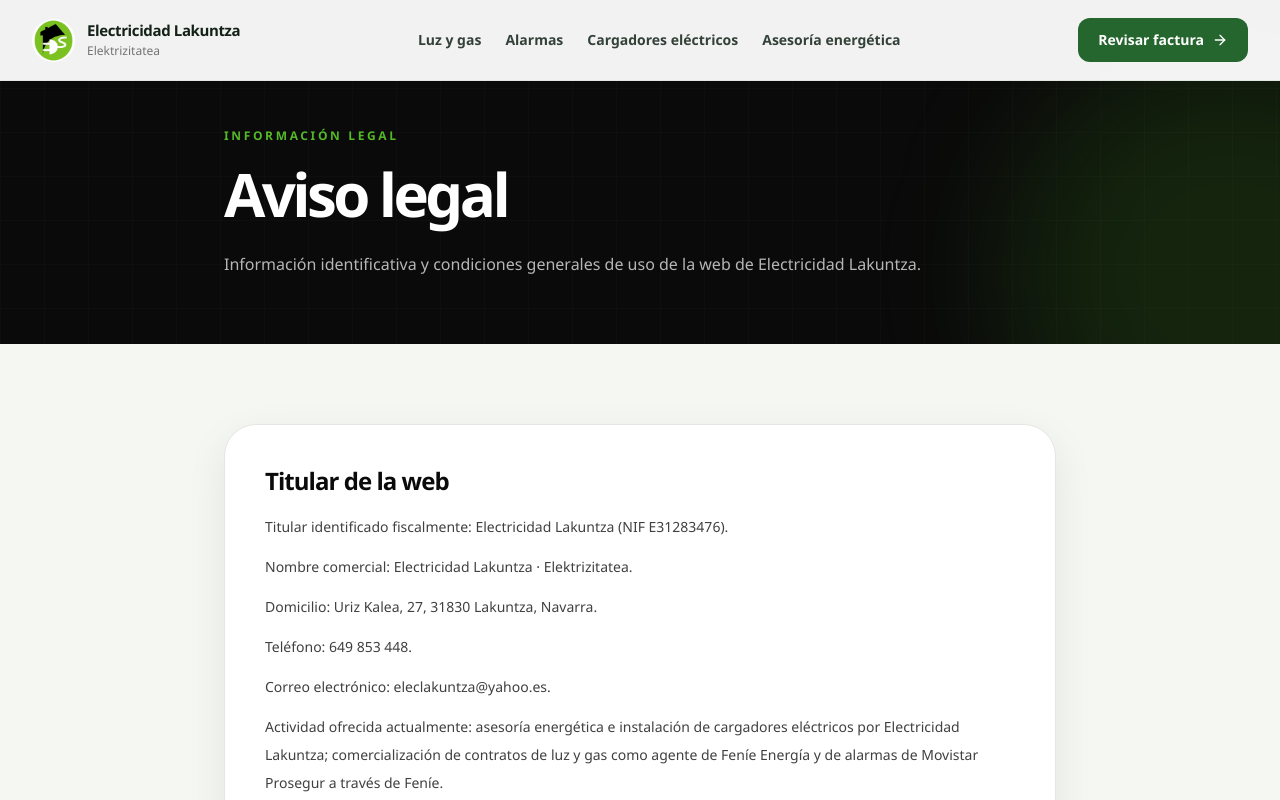
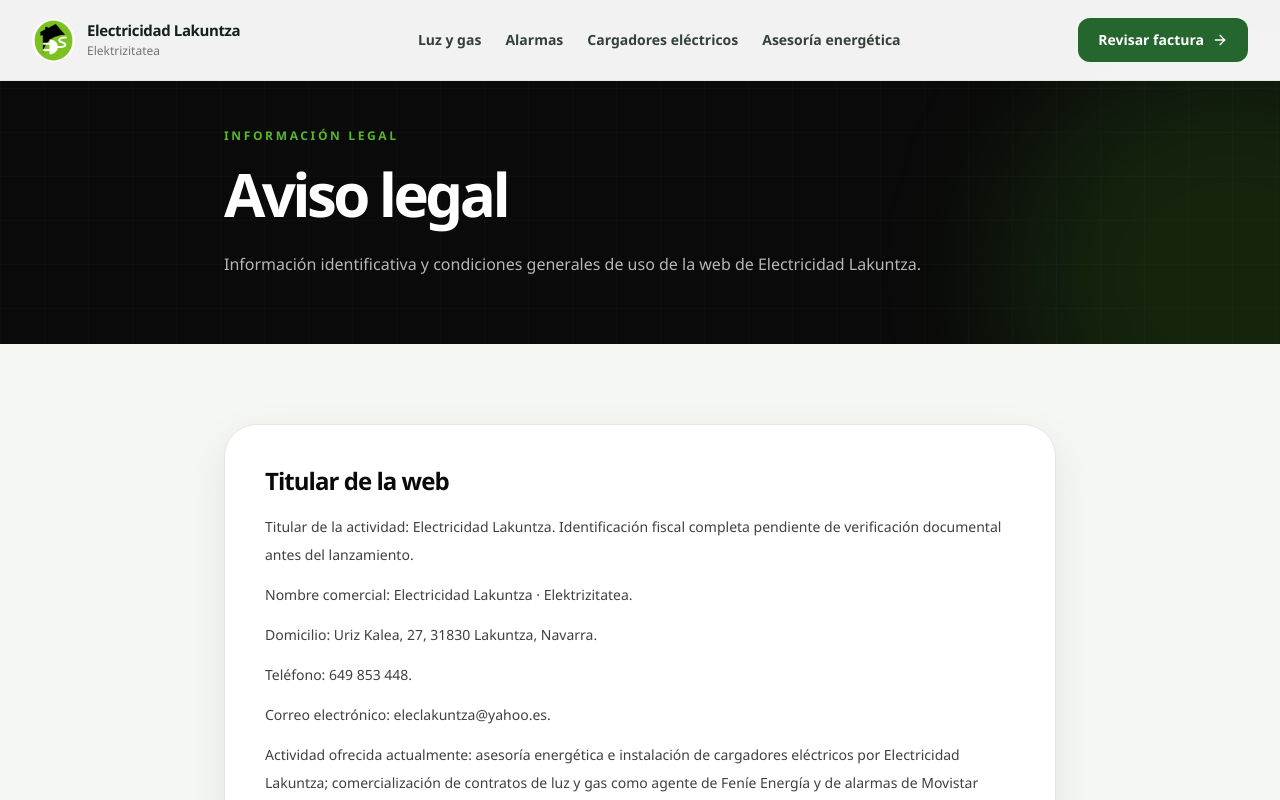
Before and after one commit to Gorkaa96/electricidad-lakuntza-web, a Next.js app: page /aviso-legal in a window 1280 px wide. Shown: the top 800 px of the page. Built offline with nearby package versions, Linux system fonts and the light colour scheme.

Commit message:
fix(legal): remove unverified tax ID until primary documentation confirms it

```diff
--- a/app/aviso-legal/page.jsx
+++ b/app/aviso-legal/page.jsx
@@ -11,7 +11,7 @@ const sections = [
   {
     title: 'Titular de la web',
     content: [
-      'Titular identificado fiscalmente: Electricidad Lakuntza (NIF E31283476).',
+      'Titular de la actividad: Electricidad Lakuntza. Identificación fiscal completa pendiente de verificación documental antes del lanzamiento.',
       'Nombre comercial: Electricidad Lakuntza · Elektrizitatea.',
       'Domicilio: Uriz Kalea, 27, 31830 Lakuntza, Navarra.',
       'Teléfono: 649 853 448.',
```
